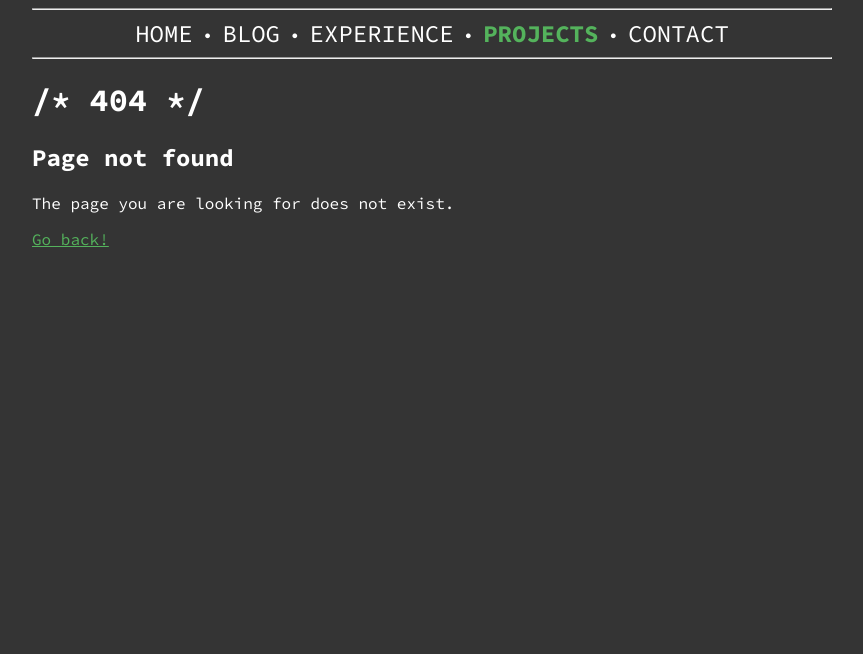
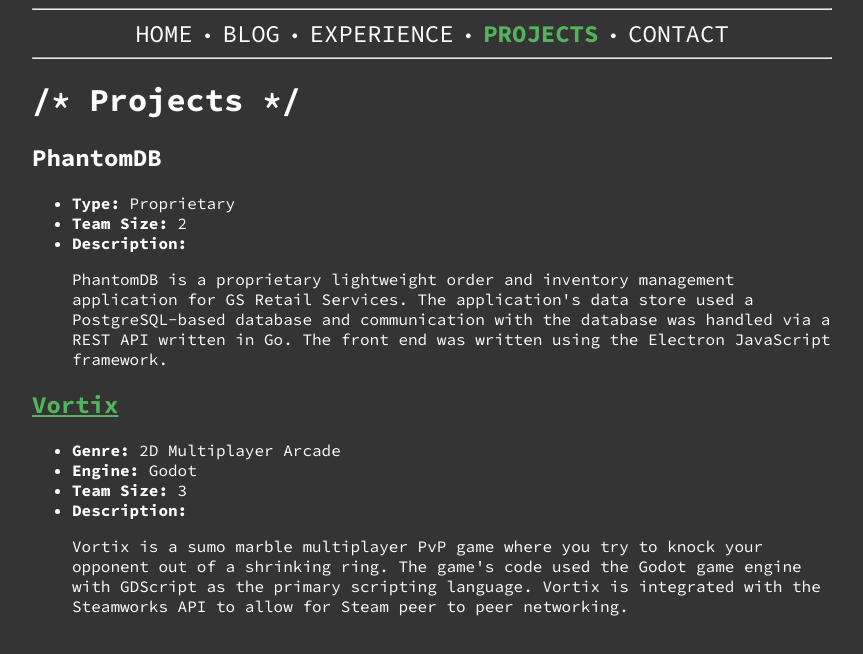
Before and after one commit to msmith-codes/website, a Next.js app: page /projects in a window 1280 px wide. Before the commit this address had no page. Shown: the top 654 px of the page, without its empty margins (208-1071 px from the left). Built offline with nearby package versions, Linux system fonts and the light colour scheme.

Commit message:
Added experiece and projects

```diff
--- /dev/null
+++ b/src/app/projects/page.tsx
@@ -0,0 +1,40 @@
+import Link from "next/link";
+
+export default function ProjectsPage()
+{
+    return (
+        <main>
+            <h1>/* Projects */</h1>
+            <h2>PhantomDB</h2>
+            <ul>
+                <li><strong>Type:</strong> Proprietary</li>
+                <li><strong>Team Size:</strong> 2</li>
+                <li>
+                    <strong>Description:</strong> <br/>
+                    <p>
+                        PhantomDB is a proprietary lightweight order and inventory management application for
+                        GS Retail Services. The application's data store used a PostgreSQL-based database and
+                        communication with the database was handled via a REST API written in Go. The front end
+                        was written using the Electron JavaScript framework.
+                    </p>
+                </li>
+            </ul>
+
+            <Link target="_blank" href="https://store.steampowered.com/app/2124110/Vortix/"><h2>Vortix</h2></Link>
+            <ul>
+                <li><strong>Genre:</strong> 2D Multiplayer Arcade</li>
+                <li><strong>Engine:</strong> Godot</li>
+                <li><strong>Team Size:</strong> 3</li>
+                <li>
+                    <strong>Description:</strong> <br/>
+                    <p>
+                        Vortix is a sumo marble multiplayer PvP game where you try to knock your opponent out of
+                        a shrinking ring. The game's code used the Godot game engine with GDScript as the primary
+                        scripting language. Vortix is integrated with the Steamworks API to allow for Steam peer to
+                        peer networking.
+                    </p>
+                </li>
+            </ul>
+        </main>
+    );
+}
```
Also changed, not shown: src/app/experience/page.tsx (added, +15 -0 lines).
